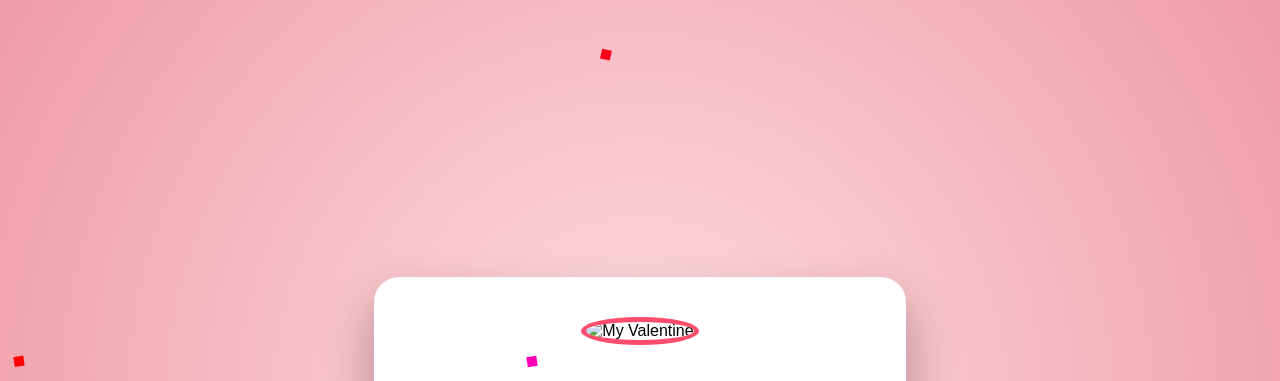
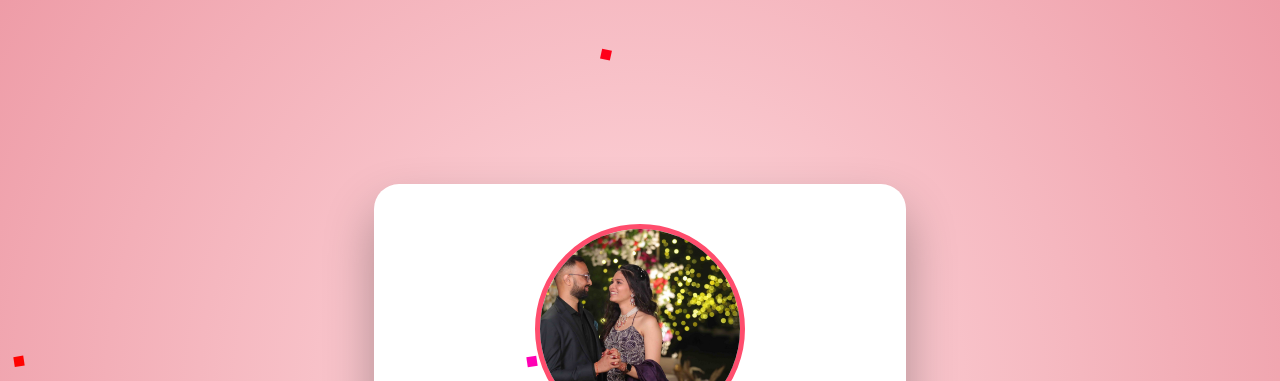
Before and after one commit to Dhruva22/Valentine, a plain HTML site: page yes.html in a window 1280 px wide. Shown: the top 381 px of the page. Drawn offline with Linux system fonts and the light colour scheme.

Commit message:
Update image source in yes.html

```diff
--- a/yes.html
+++ b/yes.html
@@ -62,7 +62,7 @@ h1 {
 <body>
 
 <div class="card">
-    <img src="his-photo.jpg" alt="My Valentine">
+    <img src="IMG-302.jpg" alt="My Valentine">
     <h1>You are now officially<br>Dhruva’s forever Valentine ❤️</h1>
 </div>
 
```
